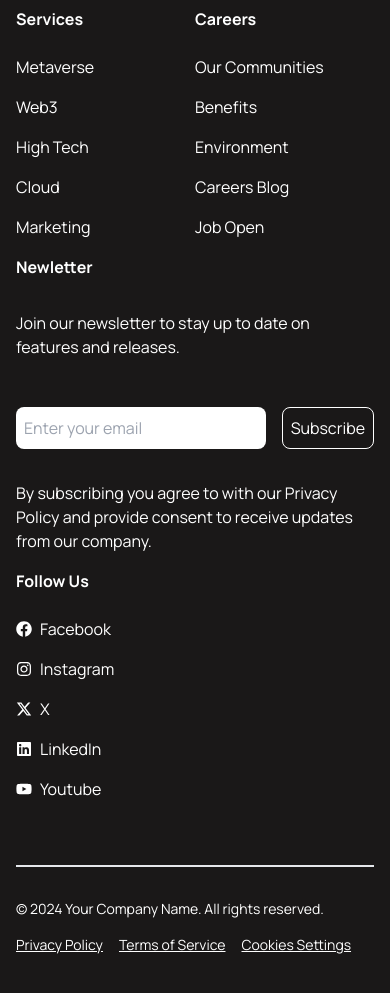
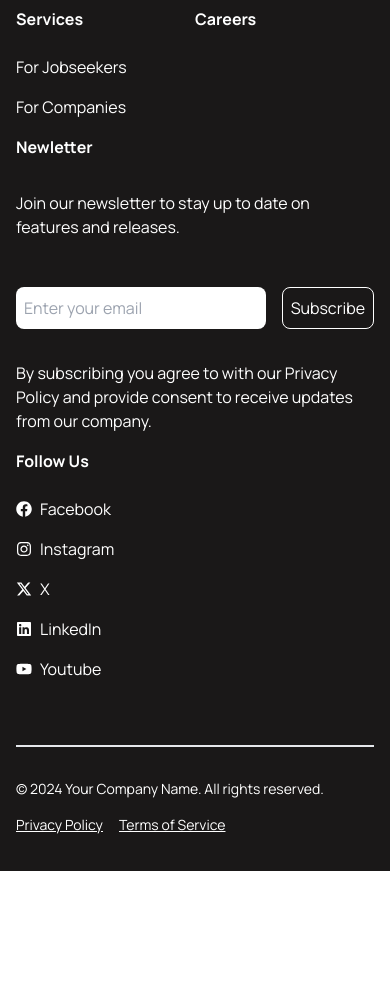
Before and after one commit to rockyerl/anantla, a Next.js app: page /contact-us in a window 390 px wide. Shown: the part 3240-4233 px from the top of the page. After the commit the page ends 4111 px from the top, so only its background shows below. Built offline with nearby package versions, Linux system fonts and the light colour scheme.

Commit message:
fix: revision

```diff
--- a/components/_shared/core/footer/index.tsx
+++ b/components/_shared/core/footer/index.tsx
@@ -3,8 +3,11 @@ import Image from "next/image";
 import { FaFacebook, FaInstagram, FaLinkedin, FaYoutube } from "react-icons/fa";
 import { FaXTwitter } from "react-icons/fa6";
 import { motion } from "framer-motion";
+import { useRouter } from "next/router";
 
 const Footer: React.FC = () => {
+  const { push } = useRouter();
+
   return (
     <footer className="flex flex-col bg-neutral pt-48 justify-between lg:px-14 px-4 py-5 text-white relative">
       <div className="absolute top-0 left-0 right-0">
@@ -34,22 +37,27 @@ const Footer: React.FC = () => {
           <div className="flex flex-col gap-6 lg:w-[unset] w-1/2">
             <h3 className="font-bold">Services</h3>
             <ul className="space-y-4">
-              <li>Metaverse</li>
-              <li>Web3</li>
-              <li>High Tech</li>
-              <li>Cloud</li>
-              <li>Marketing</li>
+              <li
+                className="cursor-pointer hover:text-yellow-500"
+                onClick={() =>
+                  push("/for-jobseekers", undefined, { shallow: true })
+                }
+              >
+                For Jobseekers
+              </li>
+              <li
+                className="cursor-pointer hover:text-yellow-500"
+                onClick={() =>
+                  push("/for-companies", undefined, { shallow: true })
+                }
+              >
+                For Companies
+              </li>
             </ul>
           </div>
           <div className="flex flex-col gap-6 lg:w-[unset] w-1/2">
             <h3 className="font-bold">Careers</h3>
-            <ul className="space-y-4">
-              <li>Our Communities</li>
-              <li>Benefits</li>
-              <li>Environment</li>
-              <li>Careers Blog</li>
-              <li>Job Open</li>
-            </ul>
+            <ul className="space-y-4"></ul>
           </div>
         </div>
         <div className="xl:w-[35%] w-full flex flex-col gap-8">
@@ -63,13 +71,13 @@ const Footer: React.FC = () => {
               placeholder="Enter your email"
               className="flex-grow lg:px-4 px-2 lg:py-3 py-2 text-neutral rounded-lg focus:outline-none"
             />
-            <button
-              type="button"
+            <a
+              href="mailto:hr@anantla.com"
               title="subscribe"
-              className="bg-neutral text-white lg:px-4 px-2 lg:py-3 py-2 rounded-lg hover:bg-gray-900 transition-colors border border-white"
+              className="bg-neutral text-white lg:px-4 px-2 lg:py-3 py-2 rounded-lg hover:bg-gray-900 transition-colors border border-white flex items-center justify-center"
             >
               Subscribe
-            </button>
+            </a>
           </div>
           <p>
             By subscribing you agree to with our Privacy Policy and provide
@@ -116,9 +124,6 @@ const Footer: React.FC = () => {
           <li>
             <span className="underline">Terms of Service</span>
           </li>
-          <li>
-            <span className="underline">Cookies Settings</span>
-          </li>
         </ul>
         <div className="w-1/6"></div>
       </div>
--- a/components/contactUs/ContactUsComponent.tsx
+++ b/components/contactUs/ContactUsComponent.tsx
@@ -100,7 +100,7 @@ const ContactUsComponent = () => {
               </div>
               <div>
                 <a
-                  href="mailto:contact@example.com"
+                  href="mailto:hr@anantla.com"
                   title="Contact Us"
                   className="inline-block bg-primary text-white lg:px-16 px-2 lg:py-3 py-2 rounded-lg hover:bg-gray-900 transition-colors border border-white text-center"
                 >
--- a/components/forJobSeekers/ForJobSeekersComponent.tsx
+++ b/components/forJobSeekers/ForJobSeekersComponent.tsx
@@ -106,7 +106,7 @@ const ForJobSeekersComponent = () => {
                     </p>
                   </div>
                 </div>
-                <div className="w-full flex justify-between items-center mt-4">
+                <div className="w-full flex justify-between items-center mt-4 text-gray-500">
                   <span>LEARN MORE</span>
                   <button
                     type="button"
--- a/components/home/HomeComponent.tsx
+++ b/components/home/HomeComponent.tsx
@@ -56,7 +56,10 @@ const HomeComponent = () => {
               candidate to drive your project forward, we’ve got you covered.
             </span>
           </div>
-          <div className="flex justify-center items-center text-white hover:text-yellow-500 cursor-pointer">
+          <div
+            className="flex justify-center items-center text-white hover:text-yellow-500 cursor-pointer"
+            onClick={() => push("/contact-us", undefined, { shallow: true })}
+          >
             <span
               className=" lg:text-xl text-base font-bold mr-4 "
               style={{
@@ -116,7 +119,7 @@ const HomeComponent = () => {
                     </p>
                   </div>
                 </div>
-                <div className="w-full flex justify-between items-center mt-4">
+                <div className="w-full flex justify-between items-center mt-4 text-gray-500 cursor-pointer ">
                   <span>LEARN MORE</span>
                   <button
                     type="button"
@@ -131,7 +134,7 @@ const HomeComponent = () => {
           ))}
         </div>
       </section>
-      <section className="lg:px-14 px-4 py-4 my-16 relative lg:h-[230vh] h-[unset]">
+      <section className="lg:px-14 px-4 py-4 my-16 relative md:h-[90rem] lg:h-[100rem] xl:h-[90rem] h-[unset]">
         <div>
           <div className="absolute inset-0 opacity-40 left-0 top-0">
             <div className="h-full">
@@ -251,7 +254,7 @@ const HomeComponent = () => {
             </div>
             <div className="mt-2">
               <h2 className="lg:text-4xl text-3xl font-bold mb-4">
-                Tailored software solutions that meet your
+                Tailored software solutions that meet your{" "}
                 <span className="text-[#87FBBD]">unique business</span> needs
               </h2>
               <p className=" mb-4">
@@ -281,7 +284,7 @@ const HomeComponent = () => {
             </div>
           </div>
         </div>
-        <div className="lg:w-4/5 w-full lg:px-14 px-4 lg:py-24 py-4 flex flex-col justify-between items-center relative m-auto top-0 mt-16">
+        <div className="lg:w-4/5 w-full lg:px-14 px-4 lg:py-24 py-4 flex flex-col justify-between items-center relative m-auto top-0 mt-12">
           <div className="w-full flex justify-between text-white">
             <span
               className="lg:text-3xl text-xl  text-nowrap"
@@ -302,7 +305,7 @@ const HomeComponent = () => {
           </span>
         </div>
       </section>
-      <section className="lg:-mt-96 -mt-20 relative">
+      <section className="lg:-mt-40 -mt-20 relative">
         <div className="carousel w-full py-4 px-8" ref={carouselRef}>
           {[
             {
@@ -363,7 +366,7 @@ const HomeComponent = () => {
                     </p>
                   </div>
                 </div>
-                <div className="w-full flex justify-between items-center mt-4">
+                <div className="w-full flex justify-between items-center mt-4 text-gray-500 cursor-pointer ">
                   <span>LEARN MORE</span>
                   <button
                     type="button"
@@ -378,7 +381,7 @@ const HomeComponent = () => {
           ))}
         </div>
       </section>
-      <section className="lg:w-3/4 w-[95%] flex bg-black lg:px-14 px-4 lg:py-16 py-4 flex-wrap justify-between relative gradient-secondary-reverse m-auto rounded-3xl top-0 mt-16">
+      <section className="lg:w-3/4 w-[95%] flex bg-black lg:px-14 px-4 lg:py-16 py-4 flex-wrap justify-between relative gradient-secondary-reverse m-auto rounded-3xl top-0 mt-24">
         <div className="lg:w-[48%] w-full text-white flex flex-col justify-center ">
           <div
             className="text-xl mb-1"
@@ -433,7 +436,7 @@ const HomeComponent = () => {
         </motion.div>
       </section>
       <section className="w-full">
-        <div className="lg:w-4/5 w-full lg:px-14 px-4 lg:py-16 py-4 flex flex-col justify-between items-center relative m-auto top-0 mt-16 text-black">
+        <div className="lg:w-4/5 w-full lg:px-14 px-4  flex flex-col justify-between items-center relative m-auto top-0 mt-28 text-black">
           <div className="w-full flex justify-between">
             <span
               className="lg:text-3xl text-xl  text-nowrap"
```
